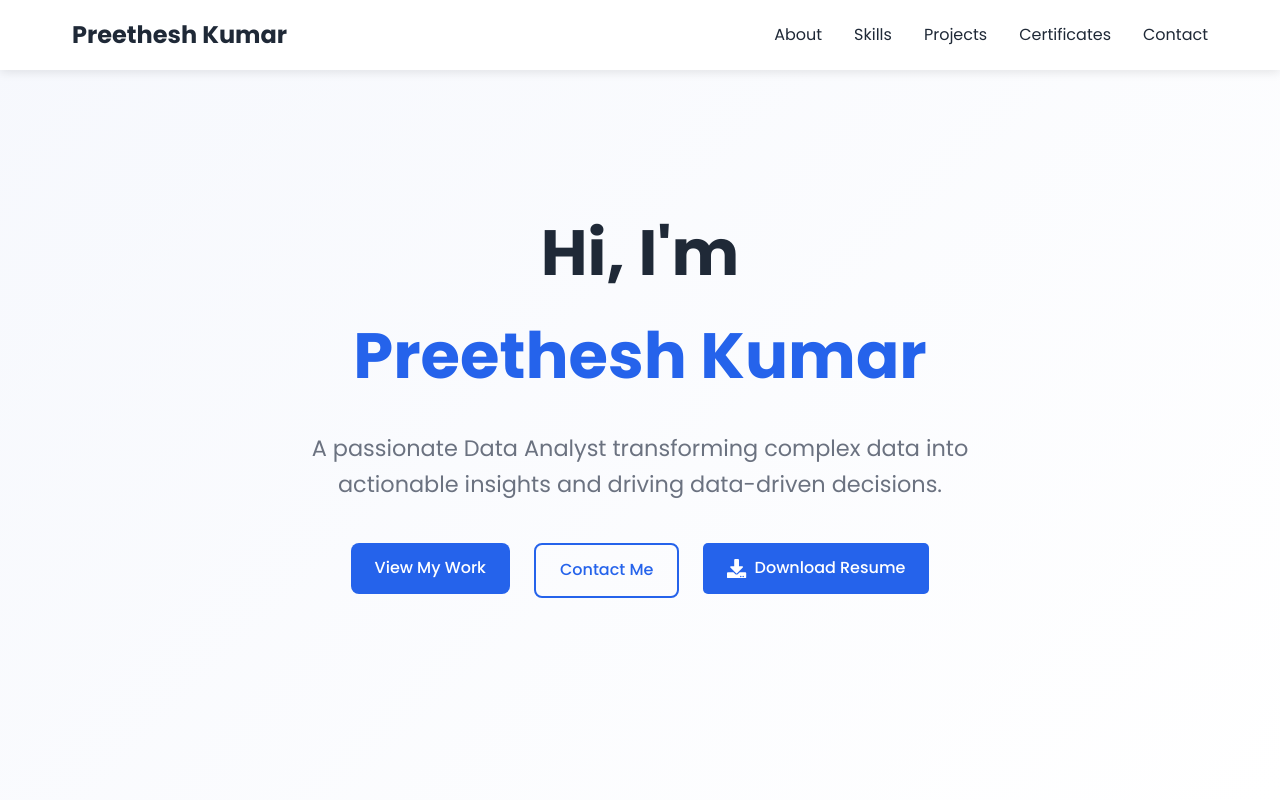
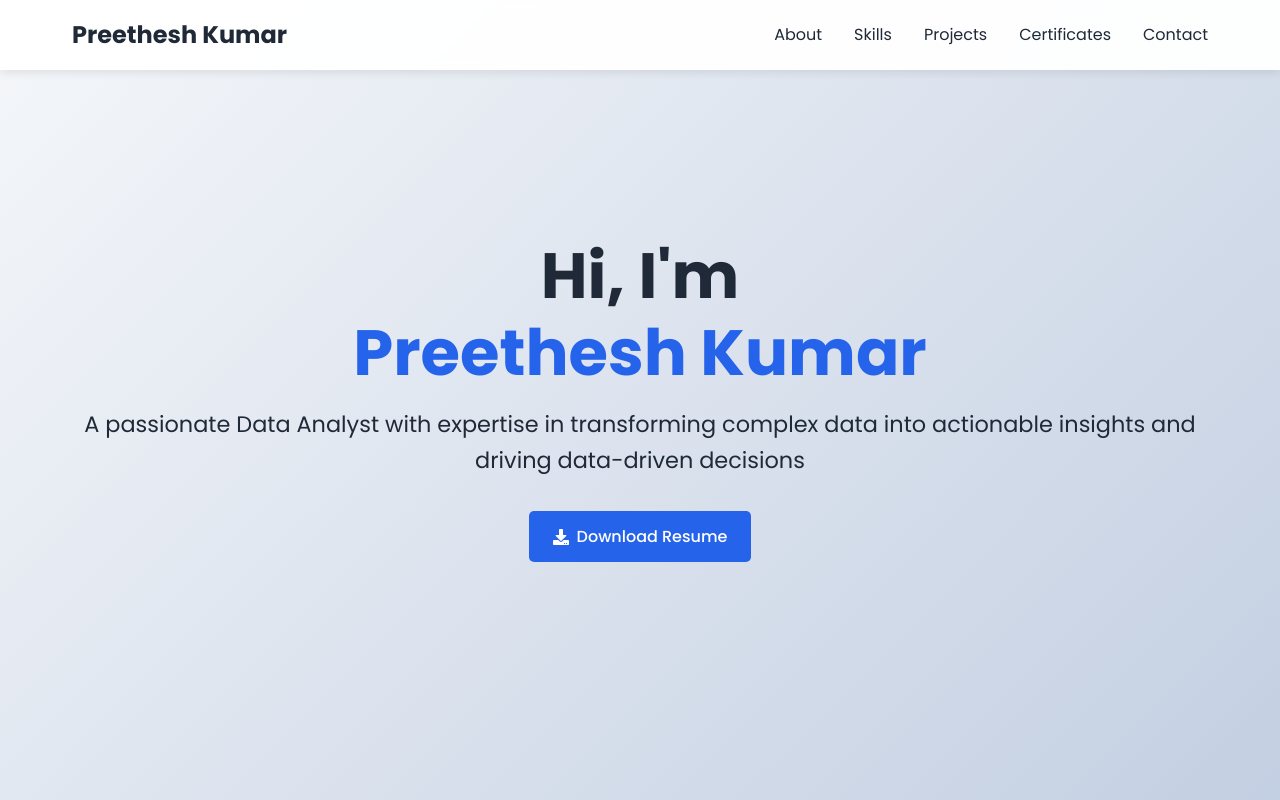
Before and after one commit to Preethesh29/Preethesh_kumar_PF, a React (Vite) app: page / in a window 1280 px wide. Shown: the top 800 px of the page. Built offline with nearby package versions, Linux system fonts and the light colour scheme.

Commit message:
hero and skill section updated

```diff
--- a/src/components/Hero.jsx
+++ b/src/components/Hero.jsx
@@ -1,16 +1,15 @@
 import React from 'react'
 import styled from 'styled-components'
 import { motion } from 'framer-motion'
-import { Link } from 'react-scroll'
 import { FaDownload } from 'react-icons/fa'
-import resume from '../assets/preethesh_cv.pdf'
 
 const HeroSection = styled.section`
   min-height: 100vh;
   display: flex;
   align-items: center;
+  justify-content: center;
   padding-top: 80px;
-  background: linear-gradient(135deg, #f6f8fd 0%, #ffffff 100%);
+  background: linear-gradient(135deg, #f5f7fa 0%, #c3cfe2 100%);
 
   @media (max-width: 768px) {
     padding-top: 60px;
@@ -18,27 +17,30 @@ const HeroSection = styled.section`
 `
 
 const HeroContainer = styled.div`
-  max-width: 800px;
+  max-width: 1200px;
   margin: 0 auto;
-  padding: 0 2rem;
+  padding: 2rem;
   text-align: center;
 
   @media (max-width: 768px) {
-    padding: 0 1.5rem;
+    padding: 1.5rem;
   }
 
   @media (max-width: 480px) {
-    padding: 0 1rem;
+    padding: 1rem;
   }
 `
 
-const HeroContent = styled.div`
-  h1 {
+const NameSpan = styled.span`
+  color: var(--primary-color);
+  display: inline-block;
+`
+
+const Title = styled(motion.h1)`
   font-size: 4rem;
-    font-weight: 700;
-    margin-bottom: 1.5rem;
+  margin-bottom: 1rem;
   color: var(--text-color);
-    overflow: hidden;
+  line-height: 1.2;
 
   @media (max-width: 768px) {
     font-size: 3rem;
@@ -47,32 +49,27 @@ const HeroContent = styled.div`
   @media (max-width: 480px) {
     font-size: 2.5rem;
   }
-  }
+`
 
-  p {
+const Subtitle = styled(motion.p)`
   font-size: 1.4rem;
-    color: var(--light-text);
-    margin-bottom: 2.5rem;
+  color: var(--text-color);
+  margin-bottom: 2rem;
   line-height: 1.6;
-    overflow: hidden;
 
   @media (max-width: 768px) {
     font-size: 1.2rem;
-      margin-bottom: 2rem;
   }
 
   @media (max-width: 480px) {
     font-size: 1.1rem;
-      margin-bottom: 1.5rem;
-    }
   }
 `
 
-const ButtonGroup = styled.div`
+const ButtonGroup = styled(motion.div)`
   display: flex;
   gap: 1.5rem;
   justify-content: center;
-  flex-wrap: wrap;
 
   @media (max-width: 768px) {
     gap: 1rem;
@@ -88,23 +85,17 @@ const DownloadButton = styled(motion.a)`
   align-items: center;
   gap: 0.5rem;
   padding: 0.8rem 1.5rem;
-  background: var(--primary-color);
+  background-color: var(--primary-color);
   color: white;
-  border: none;
+  text-decoration: none;
   border-radius: 5px;
-  font-size: 1rem;
   font-weight: 500;
+  transition: all 0.3s ease;
   cursor: pointer;
-  text-decoration: none;
-  transition: all 0.3s ease;
 
   &:hover {
     background: var(--secondary-color);
     transform: translateY(-2px);
-  }
-
-  svg {
-    font-size: 1.2rem;
   }
 
   @media (max-width: 768px) {
@@ -118,109 +109,40 @@ const DownloadButton = styled(motion.a)`
   }
 `
 
-const AnimatedText = styled(motion.span)`
-  display: inline-block;
-  color: var(--primary-color);
-`
-
 const Hero = () => {
-  const nameVariants = {
-    hidden: { y: 400 },
-    visible: {
-      y: 0,
-      transition: {
-        duration: 0.8,
-        ease: [0.6, 0.05, -0.01, 0.9]
-      }
-    }
-  }
-
-  const textVariants = {
-    hidden: { opacity: 0, y: 20 },
-    visible: {
-      opacity: 1,
-      y: 0,
-      transition: {
-        duration: 0.8,
-        delay: 0.2
-      }
-    }
-  }
-
-  const buttonVariants = {
-    hidden: { opacity: 0, y: 20 },
-    visible: {
-      opacity: 1,
-      y: 0,
-      transition: {
-        duration: 0.5,
-        delay: 0.4
-      }
-    },
-    hover: {
-      scale: 1.05,
-      transition: {
-        duration: 0.2
-      }
-    }
-  }
-
   return (
     <HeroSection id="hero">
       <HeroContainer>
-        <HeroContent>
-          <motion.h1
-            initial="hidden"
-            animate="visible"
-            variants={nameVariants}
+        <Title
+          initial={{ opacity: 0, y: 20 }}
+          animate={{ opacity: 1, y: 0 }}
+          transition={{ duration: 0.5 }}
         >
-            Hi, I'm <AnimatedText>Preethesh Kumar</AnimatedText>
-          </motion.h1>
-          <motion.p
-            initial="hidden"
-            animate="visible"
-            variants={textVariants}
+          Hi, I'm
+          <br />
+          <NameSpan>Preethesh Kumar</NameSpan>
+        </Title>
+        <Subtitle
+          initial={{ opacity: 0, y: 20 }}
+          animate={{ opacity: 1, y: 0 }}
+          transition={{ duration: 0.5, delay: 0.2 }}
         >
-            A passionate Data Analyst transforming complex data into actionable insights and driving data-driven decisions.
-          </motion.p>
-          <ButtonGroup>
-            <motion.div
-              variants={buttonVariants}
-              initial="hidden"
-              animate="visible"
-              whileHover="hover"
-            >
-              <Link to="projects" smooth={true} duration={500} className="btn">
-                View My Work
-              </Link>
-            </motion.div>
-            <motion.div
-              variants={buttonVariants}
-              initial="hidden"
-              animate="visible"
-              whileHover="hover"
-            >
-              <Link to="contact" smooth={true} duration={500} className="btn" style={{ background: 'transparent', border: '2px solid var(--primary-color)', color: 'var(--primary-color)' }}>
-                Contact Me
-              </Link>
-            </motion.div>
-            <motion.div
-              variants={buttonVariants}
-              initial="hidden"
-              animate="visible"
-              whileHover="hover"
+          A passionate Data Analyst with expertise in transforming complex data into actionable insights and driving data-driven decisions
+        </Subtitle>
+        <ButtonGroup
+          initial={{ opacity: 0, y: 20 }}
+          animate={{ opacity: 1, y: 0 }}
+          transition={{ duration: 0.5, delay: 0.4 }}
         >
           <DownloadButton
-                href={resume}
-                download="Preethesh_Kumar_Resume.pdf"
-                target="_blank"
-                rel="noopener noreferrer"
+            href="/resume.pdf"
+            download
+            whileHover={{ scale: 1.02 }}
+            whileTap={{ scale: 0.98 }}
           >
             <FaDownload /> Download Resume
           </DownloadButton>
-            </motion.div>
         </ButtonGroup>
-        </HeroContent>
       </HeroContainer>
     </HeroSection>
   )
--- a/src/components/Skills.jsx
+++ b/src/components/Skills.jsx
@@ -219,9 +219,9 @@ const Skills = () => {
       skills: [
         'Python (Pandas, NumPy)',
         'SQL & Database Management',
-        'Excel & Power BI',
-        'Tableau & Data Visualization',
-        'R Programming'
+        'Excel',
+        'Power BI ',
+        'Data Visualization'
       ]
     },
     {
```
Lines whose indentation alone changed are shown as unchanged.
